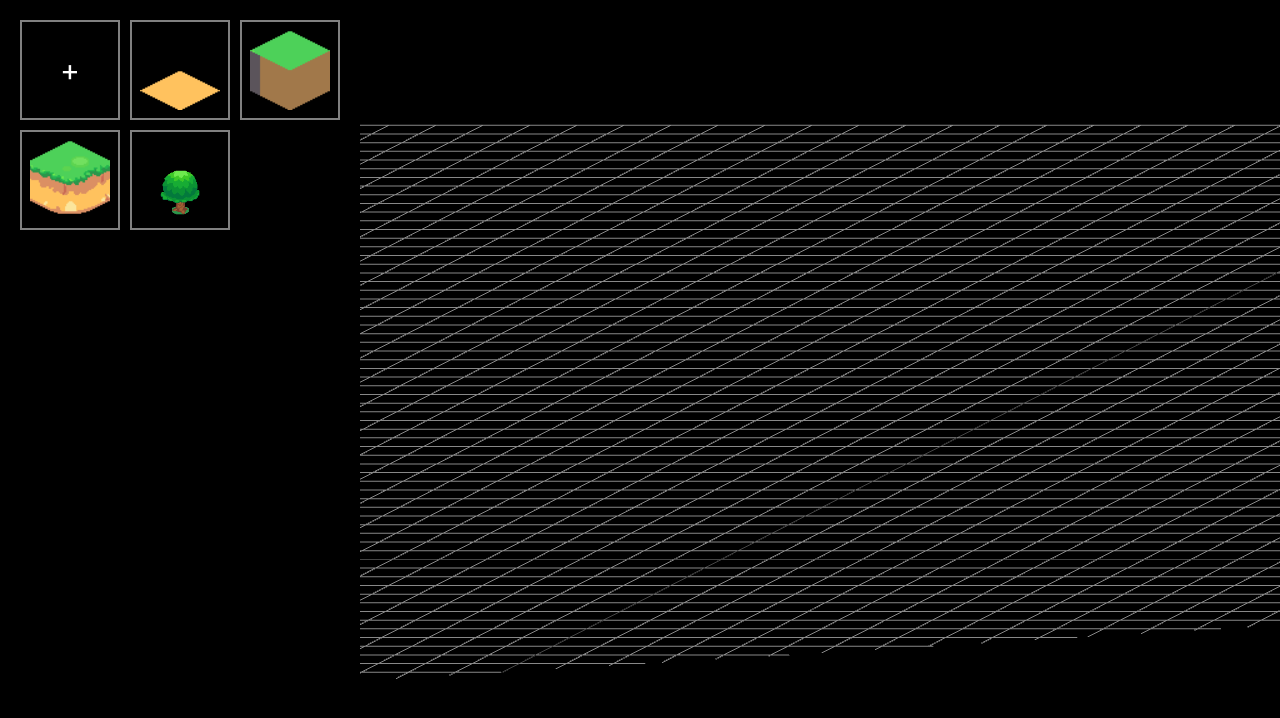
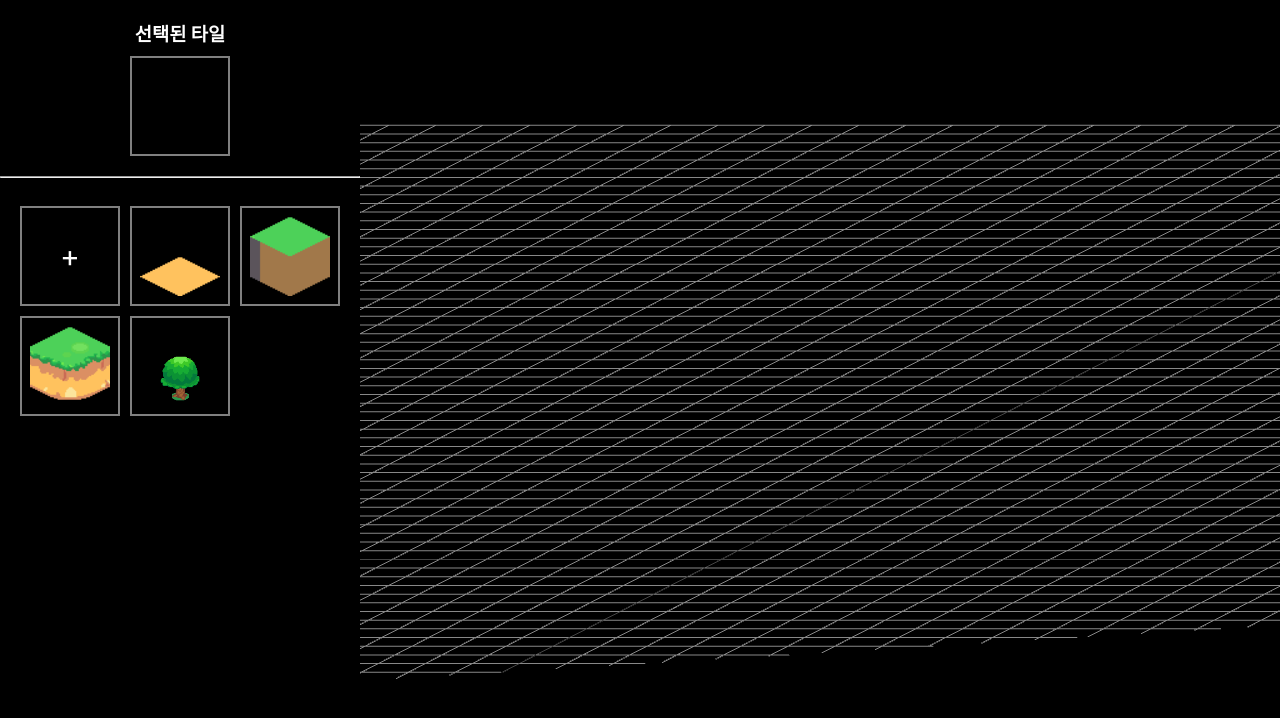
Before and after one commit to harukim1027/IsoTileMap-Editor, a React (Create React App) app: page / in a window 1280 px wide. Shown: the top 718 px of the page. Built offline with nearby package versions, Linux system fonts and the light colour scheme.

Commit message:
Feat: 선택된 타일을 보여주는 기능 추가
김유나(24.09.15)

```diff
--- a/src/components/Sprites/index.js
+++ b/src/components/Sprites/index.js
@@ -7,6 +7,8 @@ import {
   SpriteGrid,
   SpriteWrapper,
   SpriteImage,
+  SelectedTileContainer,
+  SelectedTileContainerWrapper,
 } from "../../styles/SpritesStyles";
 
 const defaultTileImages = [
@@ -18,6 +20,7 @@ const defaultTileImages = [
 
 const Sprites = ({ onTileSelect }) => {
   const [tileImages, setTileImages] = useState(defaultTileImages);
+  const [selectedTile, setSelectedTile] = useState(null);
 
   useEffect(() => {
     const savedTiles = JSON.parse(localStorage.getItem("userTiles")) || [];
@@ -28,6 +31,7 @@ const Sprites = ({ onTileSelect }) => {
 
   const handleDragStart = (e, tile) => {
     e.dataTransfer.setData("tileImage", tile.src);
+    setSelectedTile(tile);
     onTileSelect(tile);
   };
 
@@ -53,6 +57,21 @@ const Sprites = ({ onTileSelect }) => {
   };
 
   return (
+    <div>
+      <SelectedTileContainer>
+        <h3>선택된 타일</h3>
+
+        {selectedTile ? (
+          <SelectedTileContainerWrapper>
+            <SpriteImage src={selectedTile.src} alt={selectedTile.name} />
+          </SelectedTileContainerWrapper>
+        ) : (
+          <SelectedTileContainerWrapper>
+            타일을 선택하세요
+          </SelectedTileContainerWrapper>
+        )}
+      </SelectedTileContainer>
+      <hr />
       <SpriteGrid>
         <SpriteWrapper onClick={handleWrapperClick}>
           <input
@@ -62,19 +81,25 @@ const Sprites = ({ onTileSelect }) => {
             id="fileUpload"
             onChange={handleImageUpload}
           />
-        <div style={{ cursor: "pointer", color: "#fff", fontSize: 30 }}>+</div>
+          <div style={{ cursor: "pointer", color: "#fff", fontSize: 30 }}>
+            +
+          </div>
         </SpriteWrapper>
 
         {tileImages.map((tile, index) => (
           <SpriteWrapper
             key={index}
-          onClick={() => onTileSelect(tile)}
+            onClick={() => {
+              setSelectedTile(tile);
+              onTileSelect(tile);
+            }}
             onDragStart={(e) => handleDragStart(e, tile)}
             draggable="true">
             <SpriteImage src={tile.src} alt={tile.name} />
           </SpriteWrapper>
         ))}
       </SpriteGrid>
+    </div>
   );
 };
 
--- a/src/styles/SpritesStyles/index.js
+++ b/src/styles/SpritesStyles/index.js
@@ -29,7 +29,33 @@ export const SpriteWrapper = styled.div`
     border-color: rgba(255, 255, 255, 0.8);
   }
 `;
+export const SelectedTileContainerWrapper = styled.div`
+  width: 100px;
+  height: 100px;
+  display: flex;
+  align-items: center;
+  justify-content: center;
+  border: 2px solid rgba(255, 255, 255, 0.5);
+  box-sizing: border-box;
+  background-color: #000000;
+`;
 
+export const SelectedTileContainer = styled.div`
+  margin-bottom: 20px;
+  align-items: center;
+  display: flex;
+  flex-direction: column;
+  justify-content: center;
+  text-align: center;
+  h3 {
+    color: #fff;
+    margin-bottom: 10px;
+  }
+  img {
+    width: 80px;
+    height: 80px;
+  }
+`;
 export const SpriteImage = styled.img`
   width: 80px;
   height: 80px;
```
Lines whose indentation alone changed are shown as unchanged.
